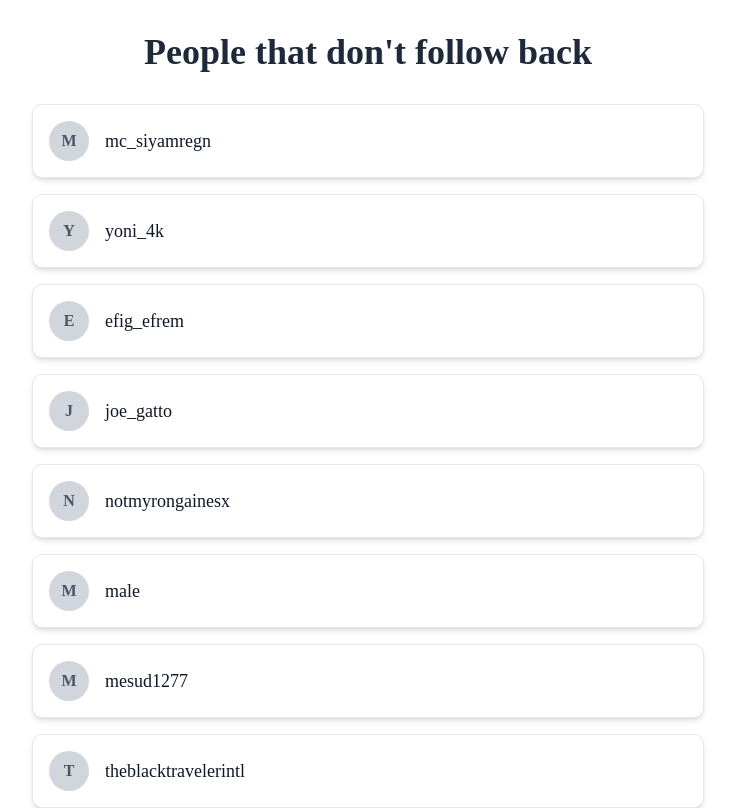
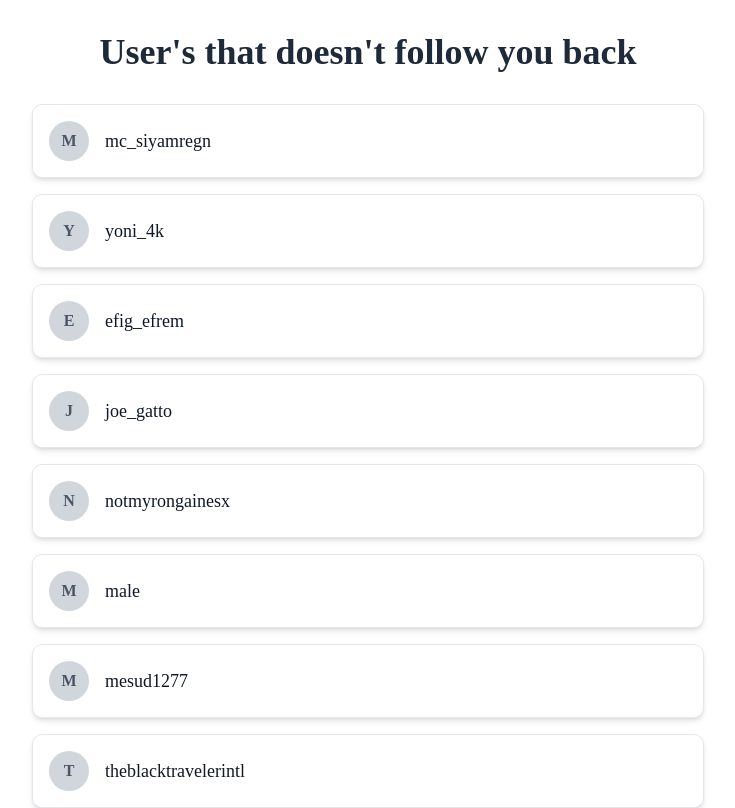
Before and after one commit to MichealBehailu/instagram-unfollow, a Next.js app: page / in a window 1280 px wide. Shown: the top 808 px of the page, without its empty margins (272-1007 px from the left). Built offline with nearby package versions, Linux system fonts and the light colour scheme.

Commit message:
Problem solved

```diff
--- a/app/page.tsx
+++ b/app/page.tsx
@@ -16,7 +16,7 @@ export default function Home() {
         <div className="w-full max-w-2xl">
 
           <h1 className="text-4xl font-bold text-center mb-8 text-gray-800">
-            People that don't follow back
+            User's that doesn't follow you back
           </h1>
           <div className="space-y-4">
             {notfollowers.map((item) => (
@@ -31,14 +31,6 @@ export default function Home() {
                       {item.title.charAt(0).toUpperCase()}
                     </span>
                   </div>
-
-{/*
-
- <Link href={item.link} target="_blank">
-{item.title}
-</Link>
-
-*/}
 
                   <dt className="text-lg font-medium text-gray-900">
                    <a href={item.link} target="_blank" rel="noopener noreferrer" onClick={async (e) => {
```
